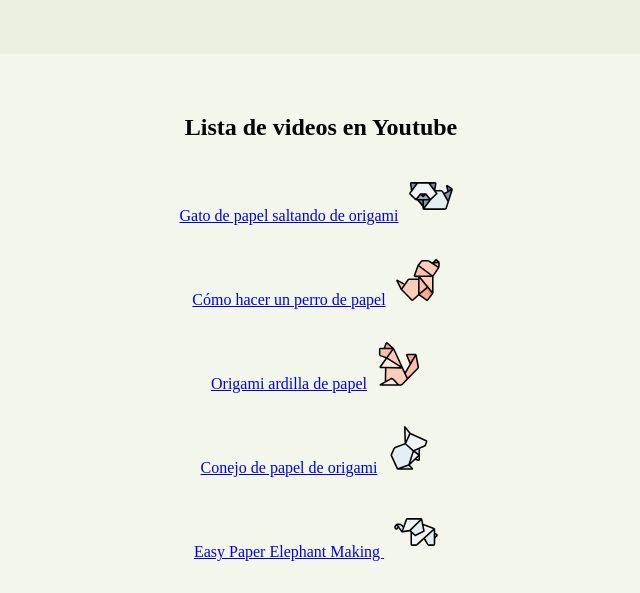
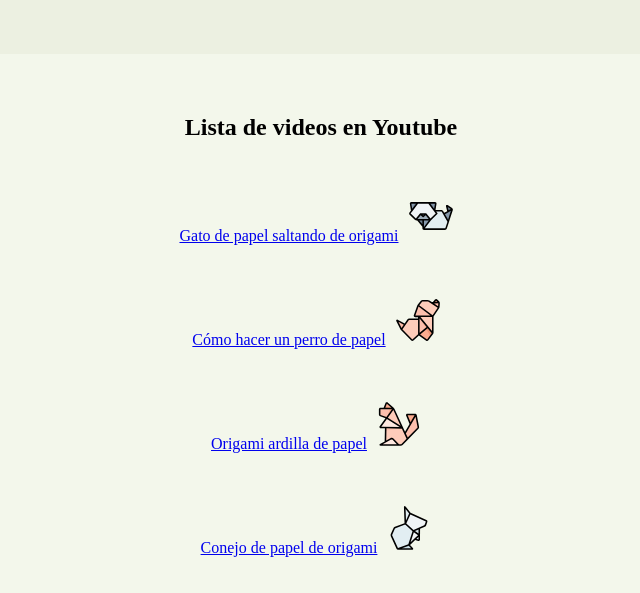
Before and after one commit to desarrolladoresTH/Pao-entregableLunes, a plain HTML site: page index.html in a window 1280 px wide. Shown: the part 69-662 px from the top of the page, without its empty margins (319-959 px from the left). Drawn offline with Linux system fonts and the light colour scheme.

Commit message:
Update style.css

```diff
--- a/style.css
+++ b/style.css
@@ -22,7 +22,7 @@ a{
 svg{
     background: #F3F7EB;
     height: 50px;
-    padding: 30px 0px 0;
+    padding: 50px 0px 0;
 
 }
 
```
